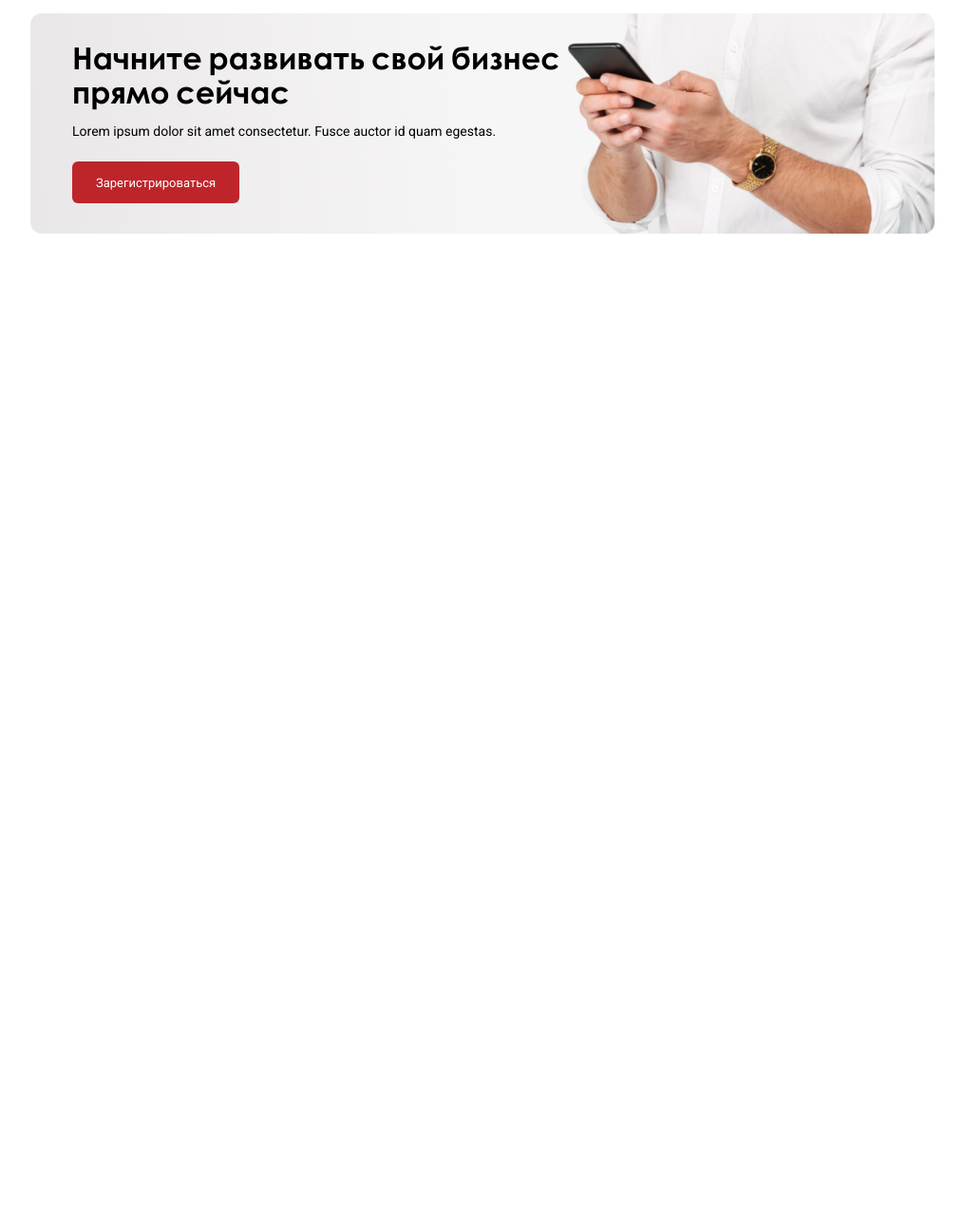
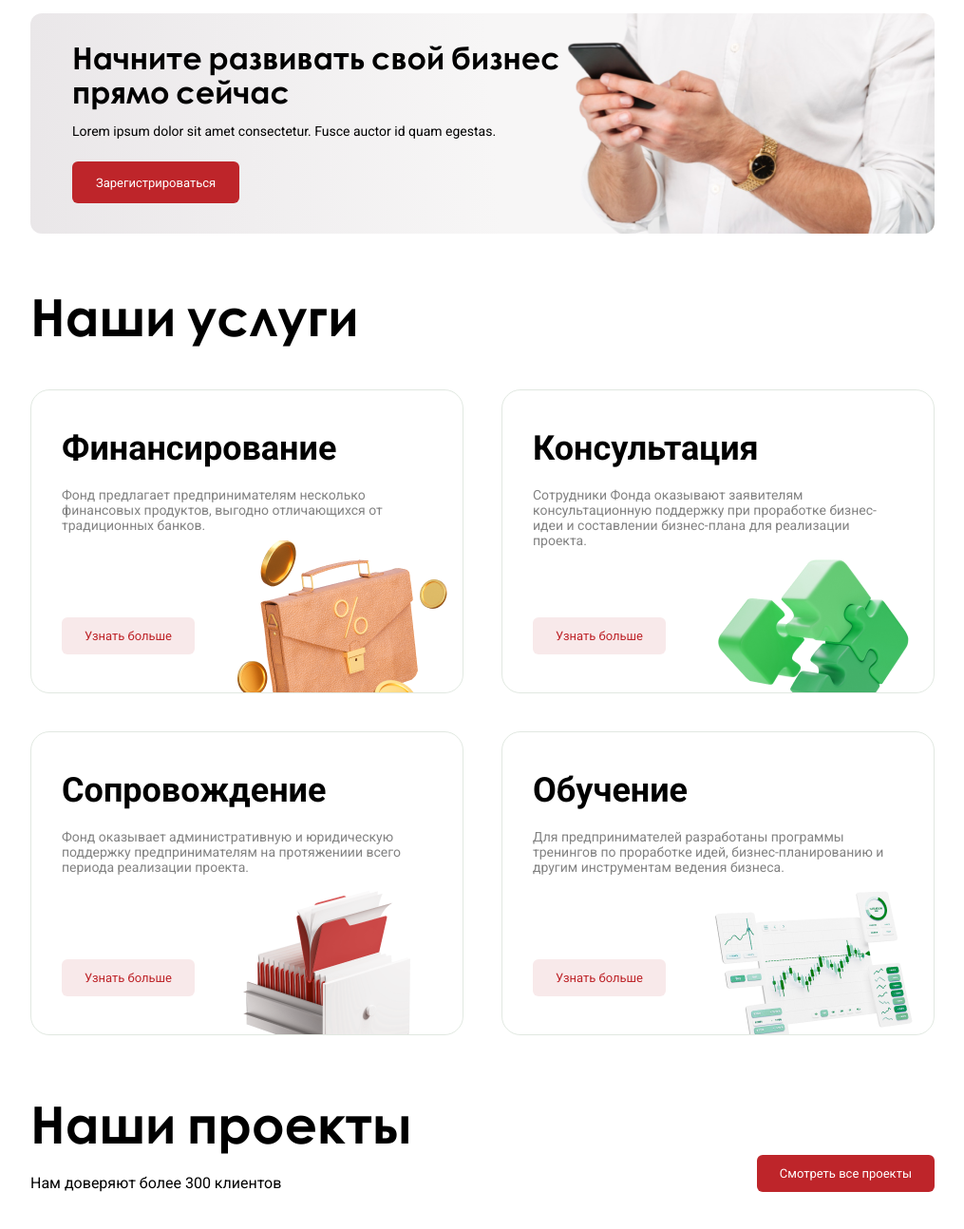
Before and after one commit to weirdmansmr/ZayedFund, a plain HTML site: page index.html in a window 1280 px wide. Shown: the part 3013-4307 px from the top of the page at 95% size, without its empty margins (132-1147 px from the left). Before the commit the page ends 3313 px from the top, so only its background shows below. Drawn offline with Linux system fonts and the light colour scheme.

Commit message:
new block

```diff
--- a/index.html
+++ b/index.html
@@ -296,6 +296,74 @@
 					</div>
 				</div>
 			</section>
+
+			<section id="services">
+				<div class="wrapper">
+					<h2>Наши услуги</h2>
+					<div class="serv_grid">
+						<div class="serv_grid__el serv__fin">
+							<div class="serv__text">
+								<h3>Финансирование</h3>
+								<p>
+									Фонд предлагает предпринимателям несколько финансовых
+									продуктов, выгодно отличающихся от традиционных банков.
+								</p>
+							</div>
+							<a href="#">Узнать больше</a>
+							<img src="./img/serv_fin.png" alt="" />
+						</div>
+						<div class="serv_grid__el serv__con">
+							<div class="serv__text">
+								<h3>Консультация</h3>
+								<p>
+									Сотрудники Фонда оказывают заявителям консультационную
+									поддержку при проработке бизнес-идеи и составлении
+									бизнес-плана для реализации проекта.
+								</p>
+							</div>
+							<a href="#">Узнать больше</a>
+							<img src="./img/serv_con.png" alt="" />
+						</div>
+						<div class="serv_grid__el serv__esc">
+							<div class="serv__text">
+								<h3>Сопровождение</h3>
+								<p>
+									Фонд оказывает административную и юридическую поддержку
+									предпринимателям на протяжениии всего периода реализации
+									проекта.
+								</p>
+							</div>
+							<a href="#">Узнать больше</a>
+							<img src="./img/serv_esc.png" alt="" />
+						</div>
+						<div class="serv_grid__el serv__edu">
+							<div class="serv__text">
+								<h3>Обучение</h3>
+								<p>
+									Для предпринимателей разработаны программы тренингов по
+									проработке идей, бизнес-планированию и другим инструментам
+									ведения бизнеса.
+								</p>
+							</div>
+							<a href="#">Узнать больше</a>
+							<img src="./img/serv_edu.png" alt="" />
+						</div>
+					</div>
+				</div>
+			</section>
+
+			<section id="ourprojects">
+				<div class="wrapper">
+					<div class="ourp__header">
+						<div class="ourp_h__text">
+							<h2>Наши проекты</h2>
+							<h4>Нам доверяют более 300 клиентов</h4>
+						</div>
+						<a href="#">Смотреть все проекты</a>
+					</div>
+
+				</div>
+			</section>
 		</main>
 	</body>
 </html>
--- a/style.css
+++ b/style.css
@@ -579,3 +579,104 @@ h2 {
 	right: 0;
 	top: 0;
 }
+
+#services {
+	margin: 54px 0 60px 0;
+}
+
+.serv_grid {
+	margin: 44px 0 0 0;
+	display: grid;
+	grid-template-columns: 1fr 1fr;
+	gap: 40px;
+}
+
+.serv_grid__el {
+	border-radius: 20px;
+	padding: 40px 32px;
+	border: 1px solid #39693926;
+	position: relative;
+	transition: 0.2s;
+	height: 320px;
+	overflow: hidden;
+	display: flex;
+	flex-direction: column;
+	justify-content: space-between;
+	align-items: start;
+}
+
+.serv_grid__el:hover,
+.serv_grid__el:active {
+	box-shadow: 5px 5px 80px 0px #0000001a;
+	border: 1px solid transparent;
+}
+
+.serv_grid__el h3 {
+	font-size: 36px;
+}
+
+.serv_grid__el a {
+	font-size: 13px;
+	border-radius: 6px;
+	color: #be252a;
+	background-color: #f8e9ea;
+	padding: 12px 24px;
+	transition: 0.2s;
+}
+
+.serv_grid__el a:hover,
+.serv_grid__el a:active {
+	color: white;
+	background-color: #be252a;
+}
+
+.serv_grid__el p {
+	margin: 20px 0 68px;
+	font-size: 14px;
+	color: #2e2e2e99;
+}
+
+.serv_grid__el img {
+	position: absolute;
+	z-index: -1;
+	right: 0;
+	bottom: 0;
+}
+
+#ourprojects {
+	margin: 60px 0;
+}
+
+.ourp__header {
+	display: flex;
+	align-items: flex-end;
+	justify-content: space-between;
+}
+
+.ourp_h__text {
+	display: flex;
+	gap: 20px;
+	flex-direction: column;
+	align-items: start;
+}
+
+.ourp_h__text h4 {
+	font-size: 16px;
+	font-weight: 400;
+}
+
+.ourp__header a {
+	background-color: #be252a;
+	padding: 11px 23px;
+	border-radius: 6px;
+	font-size: 13px;
+	transition: 0.2s;
+	border: 1px solid transparent;
+}
+
+.ourp__header a:hover,
+.ourp__header a:active {
+	background-color: transparent;
+	color: #be252a;
+	border: 1px solid #be252a;
+}
```
Also changed, not shown: img/serv_con.png (added), img/serv_edu.png (added), img/serv_esc.png (added), img/serv_fin.png (added).
